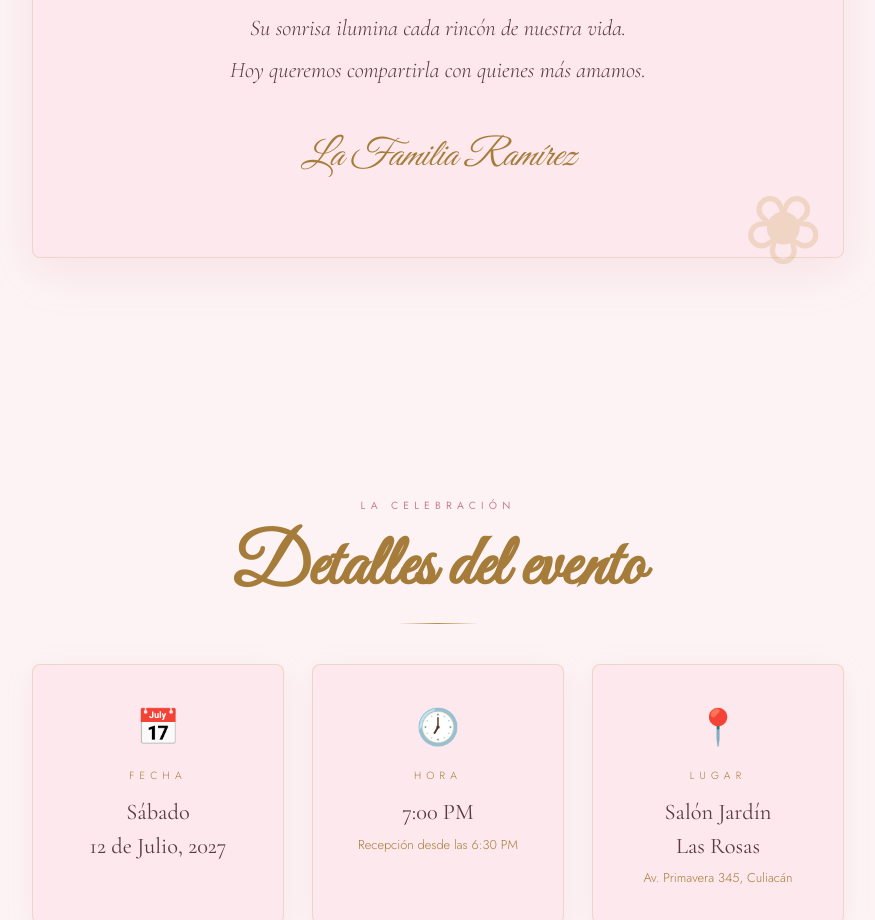
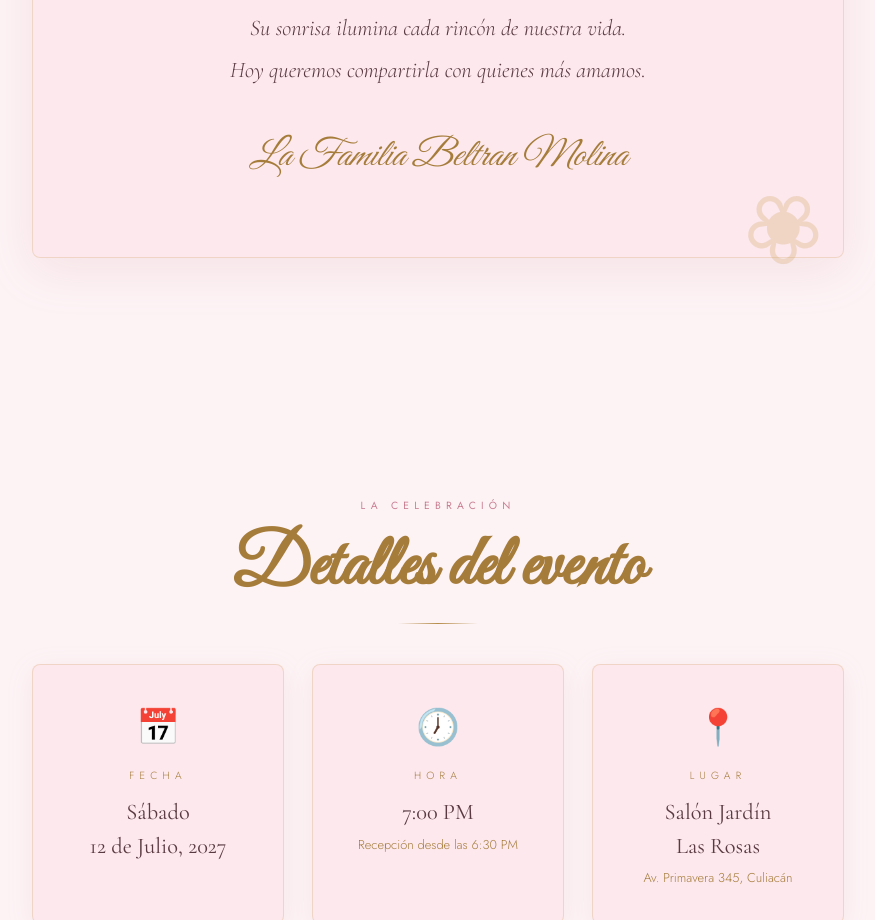
Before and after one commit to Rarffelix/XV-ISIS, a plain HTML site: page index.html in a window 1280 px wide. Shown: the part 1400-2320 px from the top of the page, without its empty margins (202-1077 px from the left). Drawn offline with nearby package versions, Linux system fonts and the light colour scheme.

Commit message:
Update index.html

```diff
--- a/index.html
+++ b/index.html
@@ -577,7 +577,7 @@
         Su sonrisa ilumina cada rincón de nuestra vida.<br/>
         Hoy queremos compartirla con quienes más amamos.
       </p>
-      <p class="signature">La Familia Ramírez</p>
+      <p class="signature">La Familia Beltran Molina</p>
     </div>
   </section>
 
```
